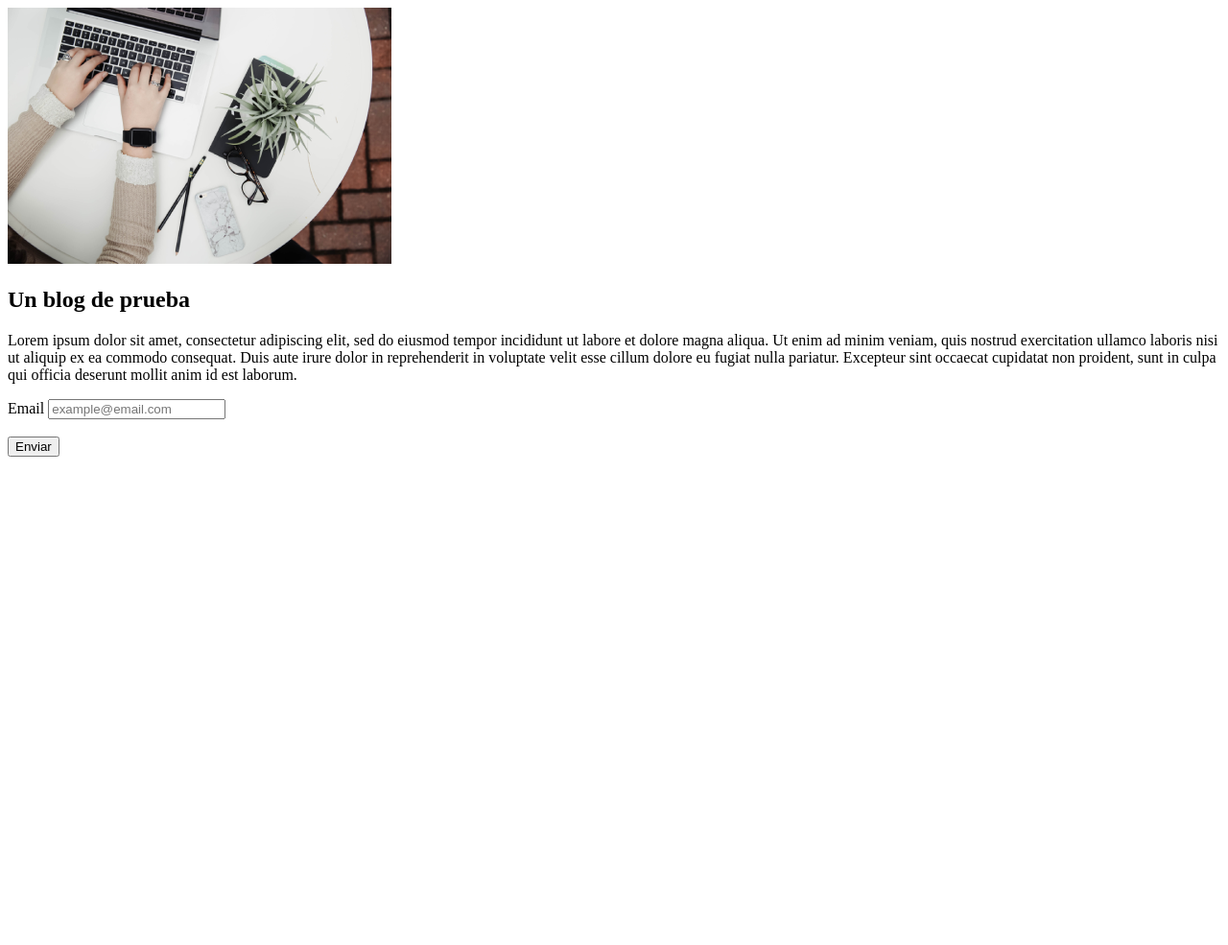
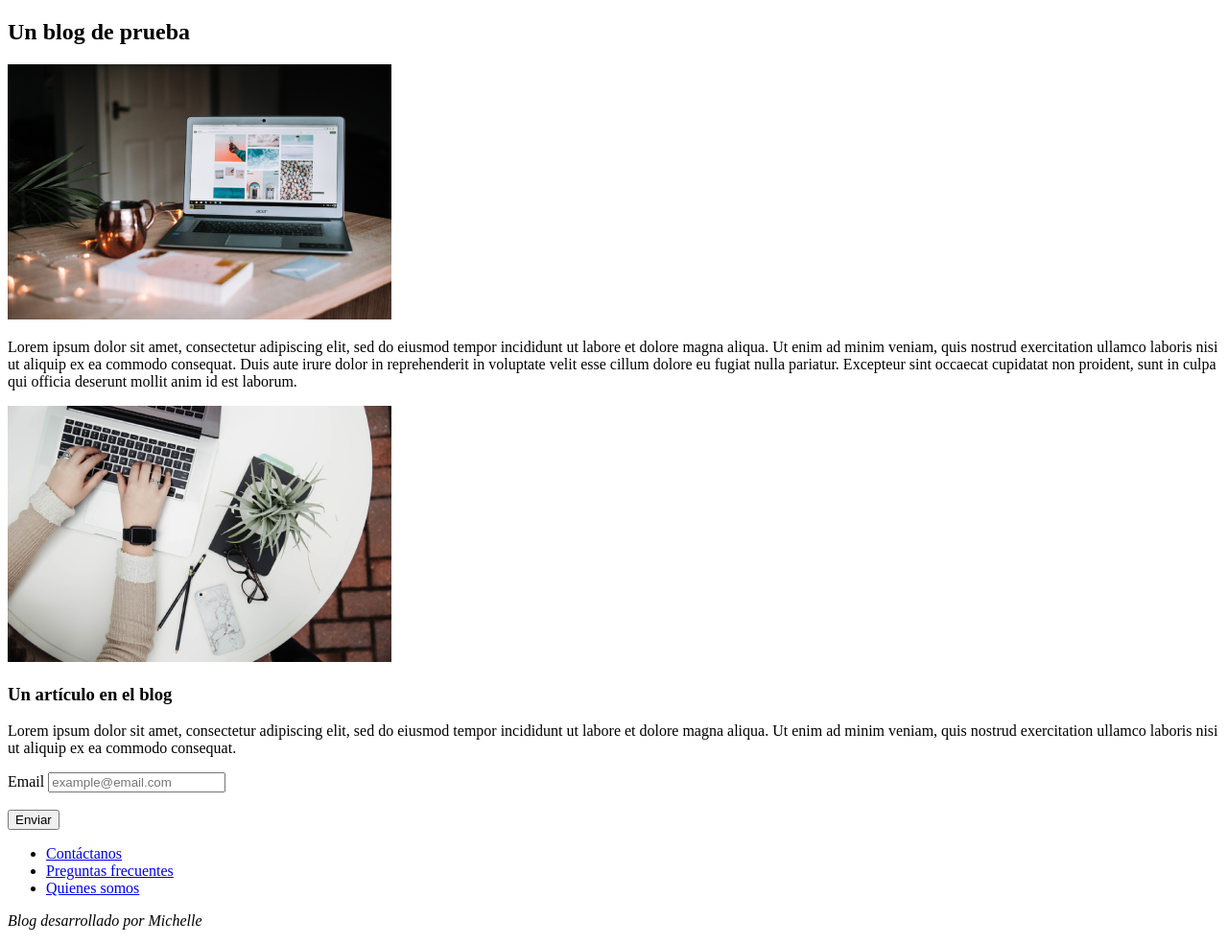
Before and after one commit to Macaicedoa/EjerciciosDevelhope, a plain HTML site: page Ejercicio009/start.html in a window 1280 px wide. Shown: the whole page at 96% size. Before the commit the page ends 800 px from the top, so only its background shows below. Drawn offline with Linux system fonts and the light colour scheme.

Commit message:
Modificaciones en el Ejercicio009 - Blog

```diff
--- a/Ejercicio009/start.html
+++ b/Ejercicio009/start.html
@@ -10,25 +10,44 @@
     <title>HTML Lesson</title>
   </head>
   <body>
-    <article>
-      <img src="assets/hands.png" alt="">
+    <section>
       <h1>Un blog de prueba</h1>
-      <p>
-        Lorem ipsum dolor sit amet, consectetur adipiscing elit, sed do eiusmod
+      <img src="assets/laptop.png" alt="">
+      <p>Lorem ipsum dolor sit amet, consectetur adipiscing elit, sed do eiusmod
           tempor incididunt ut labore et dolore magna aliqua. Ut enim ad minim
           veniam, quis nostrud exercitation ullamco laboris nisi ut aliquip ex ea
           commodo consequat. Duis aute irure dolor in reprehenderit in voluptate
           velit esse cillum dolore eu fugiat nulla pariatur. Excepteur sint
           occaecat cupidatat non proident, sunt in culpa qui officia deserunt
-        mollit anim id est laborum.
+          mollit anim id est laborum.</p>
+    </section>
+    <aside>
+      <article>
+        <img src="assets/hands.png" alt="">
+        <h3>Un artículo en el blog</h2>
+        <p>
+          Lorem ipsum dolor sit amet, consectetur adipiscing elit, sed do eiusmod
+          tempor incididunt ut labore et dolore magna aliqua. Ut enim ad minim
+          veniam, quis nostrud exercitation ullamco laboris nisi ut aliquip ex ea
+          commodo consequat.
         </p>
       </article>
+    </aside>
+    <section>
       <form action="">
         <label for="email">Email</label>
         <input type="email" id="email" name="email" placeholder="example@email.com" required>
         <br><br>
         <input type="submit" id="calle" name="calle" value="Enviar" required>
       </form>
-    <footer></footer>
+    </section>
+    <footer>
+      <ul>
+        <li><a href="#">Contáctanos</a></li>
+        <li><a href="#">Preguntas frecuentes</a></li>
+        <li><a href="#">Quienes somos</a></li>
+      </ul>
+      <p><i>Blog desarrollado por Michelle</i></p>
+    </footer>
   </body>
 </html>
```
Lines whose indentation alone changed are shown as unchanged.
